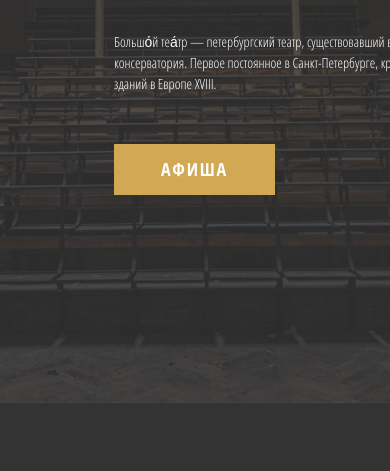
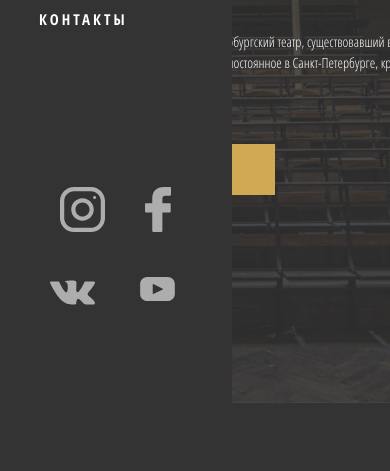
Before and after one commit to Starostini/spb, a plain HTML site: page index.html in a window 390 px wide. Shown: the part 373-844 px from the top of the page. Drawn offline with Linux system fonts and the light colour scheme.

Commit message:
something

```diff
--- a/scss/media.scss
+++ b/scss/media.scss
@@ -71,14 +71,63 @@
 .navigation {
 justify-content: space-between;
 &__list {
-    display: none;
+    // display: none;
+    position: absolute;
+    top: 0;
+    left: 0;
+    bottom: 0;
+    display: block;
+    background-color: #333333;
+    margin: 0;
+    padding-top: 140px;
+    padding-left: 39px;
+    &-item {
+        padding-bottom: 35px;
+    }
 }
 &__menu {
     display: block;
 }
 }
+.social__list {
+    flex-wrap: wrap;
+    width: 230px;
+    margin-bottom: 86px;
+    padding: 0px;
+    justify-content: center;
+    flex-direction: row;
+    & li {
+        padding: 20px;
+    }
+}
+.navigation__show {
+    display: block;
+}
+.navigation__none {
+    display: none;
+}
+.social__text {
+    display: none;
+}
+.social__inst svg {
+    width: 45px;
+    height: 45px;
+}
+.social__face svg {
+    width: 26px;
+    height: 45px;
+}
+.social__vk svg {
+    width: 45px;
+    height: 31px;
+}
+.social__yout svg {
+    width: 45px;
+    height: 24px;
+}
 .header__social {
-    display: none;
+    z-index: 1;
+    top: auto;
 }
 .container {
     padding-left: 114px;
```
Also changed, not shown: css/media.css, 1 other file.
